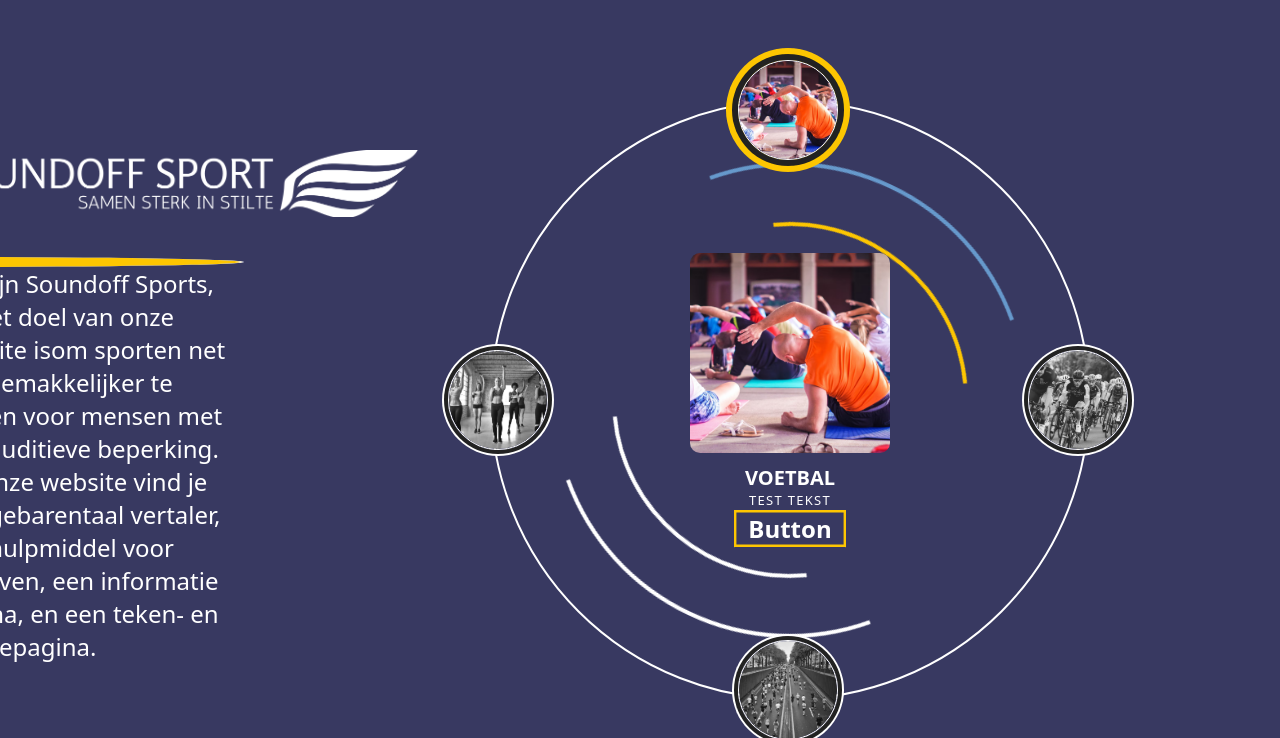
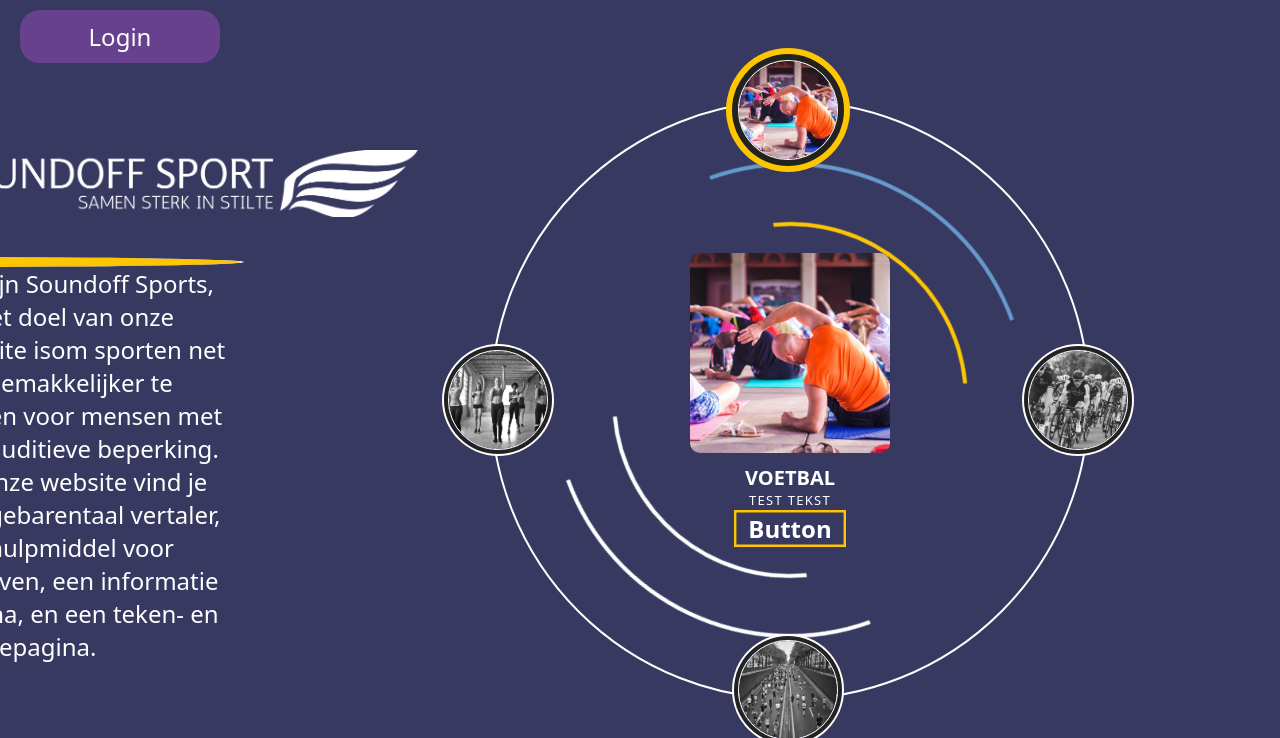
Before and after one commit to RadiazOm/CLE3, a PHP site: page /doof-project/ in a window 1280 px wide. Shown: the top 738 px of the page. Run offline with PHP 8.4, Linux system fonts and the light colour scheme; some libraries are stand-ins or nearby versions.

Commit message:
added a login button in index

```diff
--- a/css/style.css
+++ b/css/style.css
@@ -58,6 +58,29 @@ body
     height: 40%;
     object-fit: cover;
 }
+
+.login-container{
+    position: absolute;
+    display: flex;
+    top: 0;
+    left: 10px;
+    margin: 10px;
+    padding: 10px;
+    font-size: 1.5rem;
+    color: #ffffff;
+    border-radius: 20px;
+    width: 200px;
+    justify-content: center;
+    text-align: center;
+    background: #68418E url("../login_index.php");
+    cursor: pointer;
+}
+
+.login-container a{
+    text-decoration: none;
+    color: #ffffff;
+}
+
 
 .container
 {
--- a/index.php
+++ b/index.php
@@ -17,6 +17,8 @@
 
 
 <body>
+
+
 
 <div class="over-ons-container">
     <div class="ons-imgBx">
@@ -95,6 +97,11 @@
 
     </div>
 
+
+</div>
+
+<div class="login-container">
+    <a href="login_index.php">Login</a>
 </div>
 <script src="js/script.js"></script>
 
```
